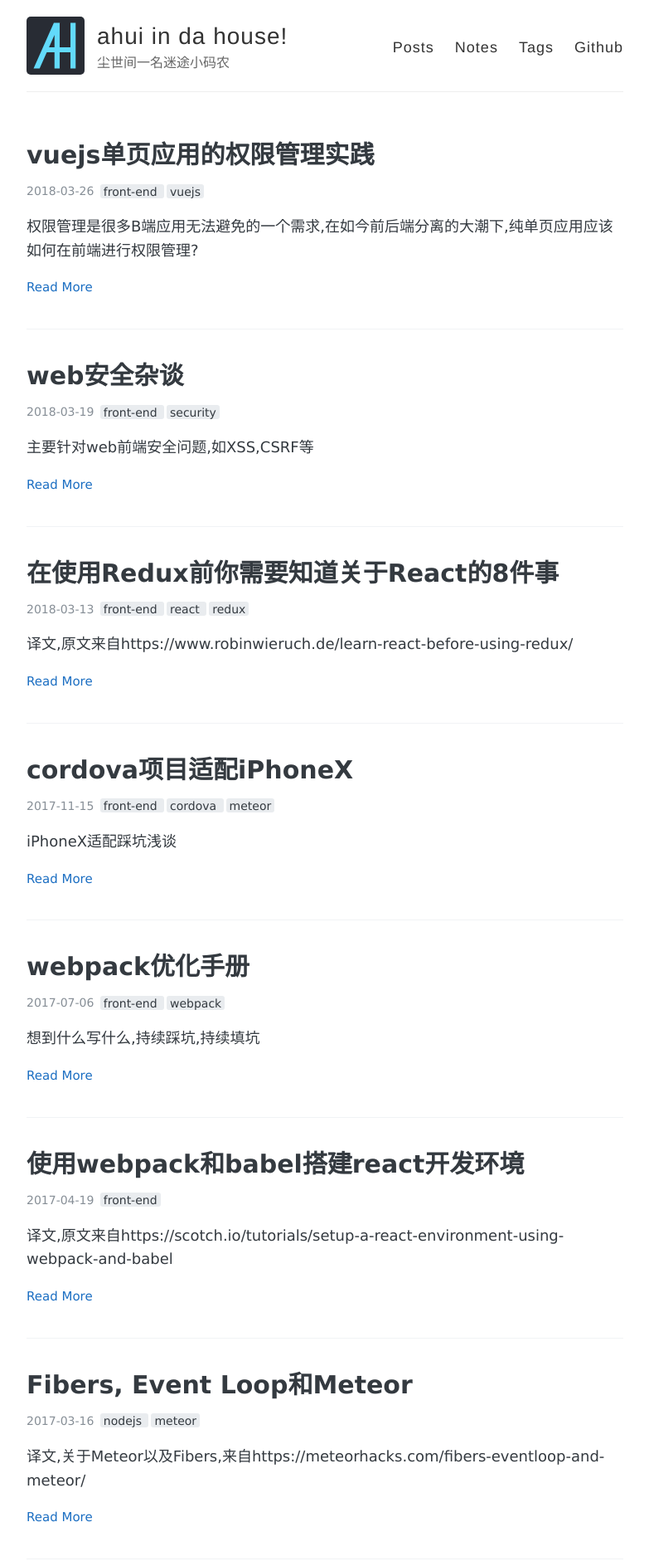
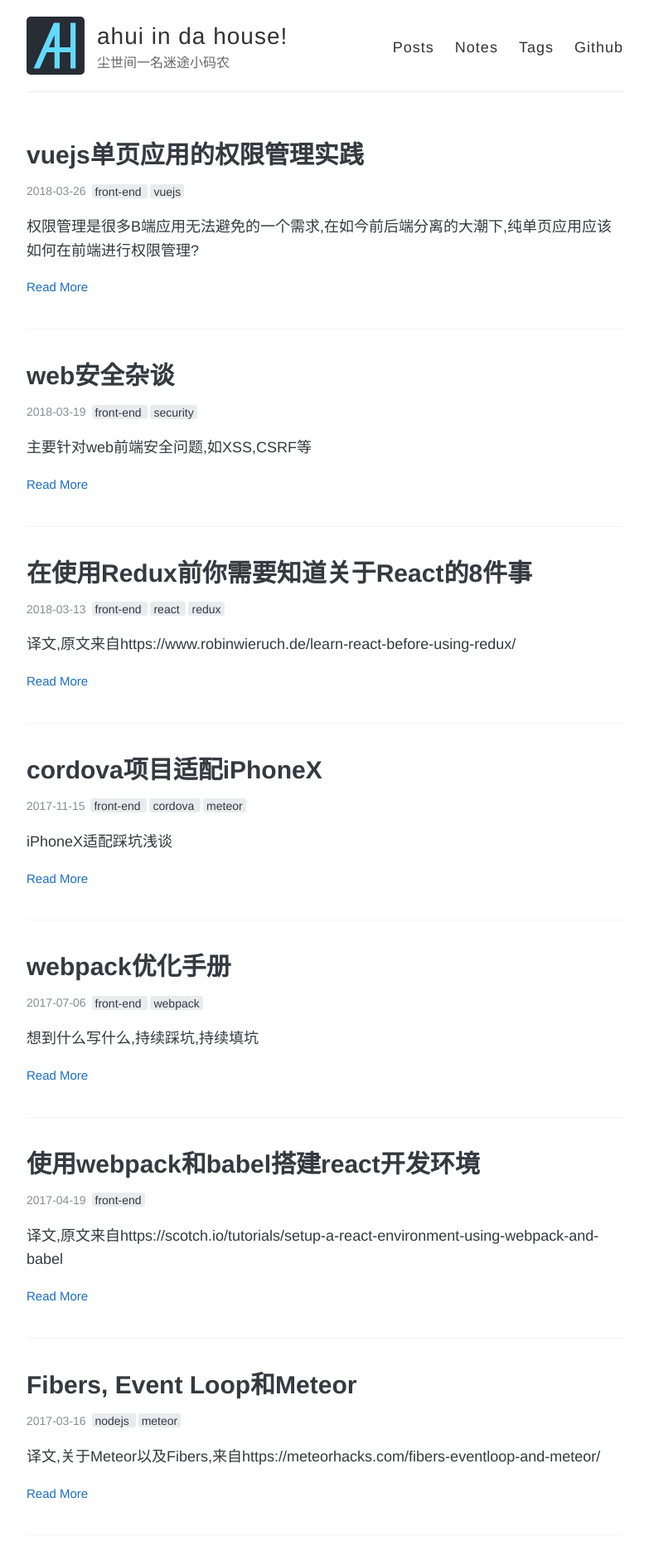
Before and after one commit to funkyLover/blog, a Jekyll site: the page built from index.html, in a window 1280 px wide. Shown: the top 1887 px of the page at 83% size, without its empty margins (248-1031 px from the left). Built offline with Jekyll 4.4.1, drawn with Linux system fonts in a browser that asks for light colours; the list of posts is cut into pages by our own code.

Commit message:
- web fonts;

```diff
--- a/_includes/head.html
+++ b/_includes/head.html
@@ -2,7 +2,6 @@
   <title>{% if page.title %}{{ page.title }} – {% endif %}{{ site.name }} – {{ site.description }}</title>
 
   {% include meta.html %}
-  {% include fonts.html %}
 
   <!--[if lt IE 9]>
     <script src="http://html5shiv.googlecode.com/svn/trunk/html5.js"></script>
--- a/_sass/_variables.scss
+++ b/_sass/_variables.scss
@@ -20,7 +20,7 @@
 $georgia: Georgia, serif;
 
 // Fonts
-$base-font: 'Spoqa Han Sans', 'Source Sans Pro', 'Apple SD Gothic Neo', 'Nanum Barun Gothic', 'Nanum Gothic', 'Verdana', 'Arial', 'Dotum', sans-serif;
+$base-font: 'Helvetica Neue', Helvetica, Arial, 'PingFang SC', 'Hiragino Sans GB', 'Heiti SC', 'Microsoft YaHei', 'WenQuanYi Micro Hei', sans-serif;
 $code-font: 'Menlo', 'Courier New', 'Monaco', 'Spoqa Han Sans', monospace;
 
 // Font sizes
```
